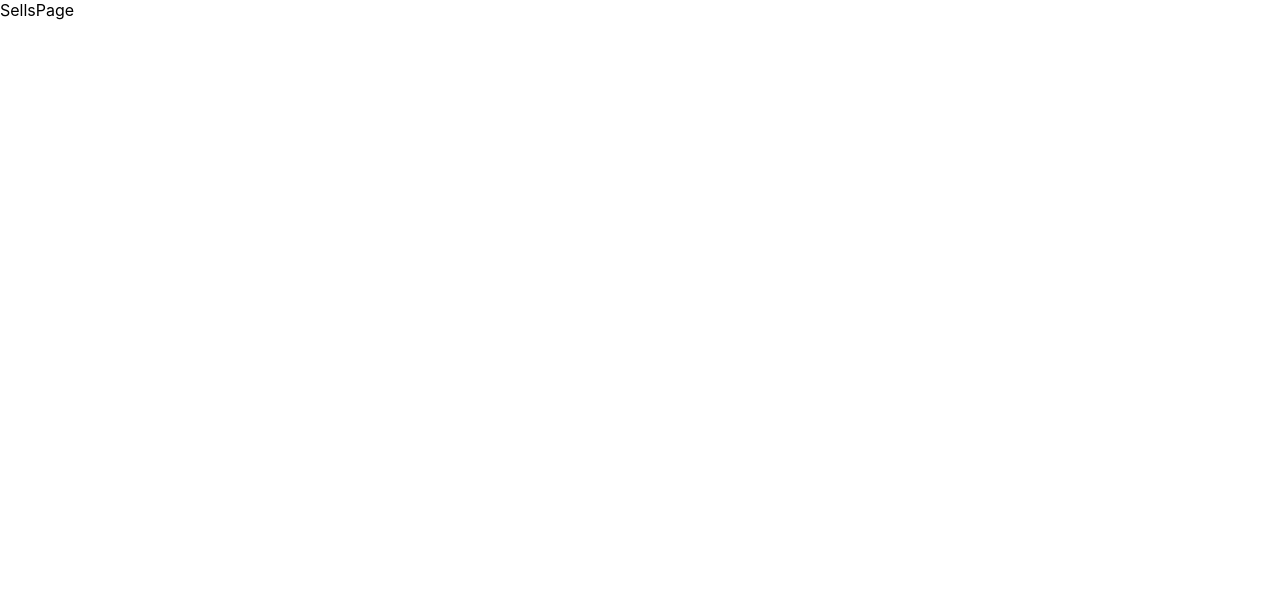
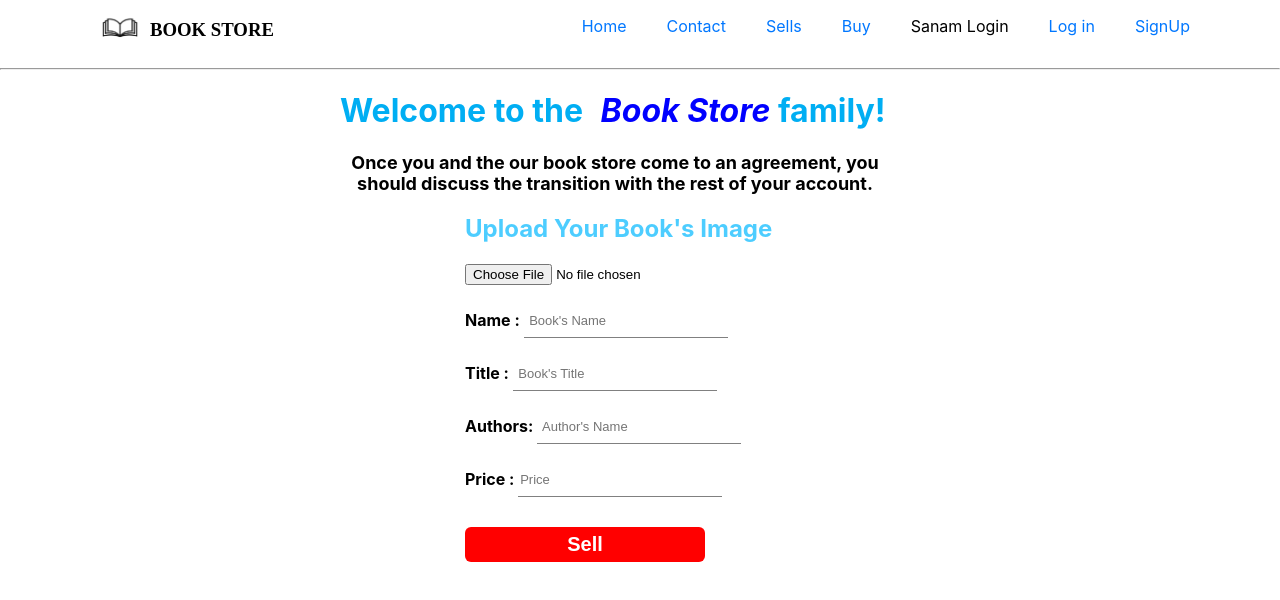
Before and after one commit to sudiptamang/book_store, a React (Create React App) app: page /sellspage in a window 1280 px wide. Shown: the top 600 px of the page. Built offline with nearby package versions, Linux system fonts and the light colour scheme.

Commit message:
Project about sell page

```diff
--- /dev/null
+++ b/src/pages/Sells/SellsPage.css
@@ -0,0 +1,56 @@
+.SellsContainers{
+width: 600px;
+height: auto;
+margin: 0 auto 0 auto;
+
+
+}
+.SellsPageWelCome{
+    color: rgb(0, 174, 243);
+}
+.WelCome{
+    color: blue;
+    font-style: italic;
+}
+.SellsContainer{
+    width: 350px;
+    height: auto;
+    margin: 0 auto 0 auto;
+    font-weight: bold;
+
+}
+.SellInfo{
+    font-size: 18px;
+    width: 550px;
+    height: auto;
+    text-align: center;
+    font-weight: bold;
+    margin-top: 20px;
+
+}
+.ImportImg{
+    color: rgba(0, 183, 255, 0.697);
+}
+
+.BookInfo{
+    width: 200px;
+    height: 30px;
+    border: 0;
+    border-style: none;
+    font-size: 13px;
+    border-bottom: 1px gray solid;
+    margin-top: 20px;
+    outline: none;
+
+}
+.SellsBtn{
+    width: 240px;
+    height: 35px;
+    font-size: 20px;
+    font-weight: bold;
+    background-color: red;
+    color: white;
+    border-radius: 6px;
+    border: none;
+    margin: 30px 0 50px 0;
+}
--- a/src/pages/Sells/SellsPage.jsx
+++ b/src/pages/Sells/SellsPage.jsx
@@ -1,6 +1,36 @@
 import React from "react";
+import  NavBar from "../../components/NavBar/NavBar";
+
+import "./SellsPage.css"
 
 const SellsPage = () => {
-  return <div>SellsPage</div>;
+  return <div>
+    <NavBar/>
+    <div className="SellsContainers">
+      <h1 className="SellsPageWelCome">Welcome to the <span className="WelCome">Book Store</span>  family!</h1>
+      <p className="SellInfo">Once you and the our book store come to an agreement, you should discuss the transition with the rest of your account.</p>
+     <div className="SellsContainer">
+      <h2 className="ImportImg">Upload Your Book's Image</h2>
+       <input type="file" id="file-input" width="40px"/>
+      <div>
+        Name : <input type="text" className=" BookInfo" placeholder=" Book's Name"/>
+      </div>
+      <div>
+       Title : <input type="text" className=" BookInfo" placeholder=" Book's Title"/>
+      </div>
+
+       <div>
+        Authors: <input type="text" className=" BookInfo" placeholder=" Author's Name"/>
+        </div>
+
+      <div>
+        Price : <input type="number" className="BookPrice BookInfo" placeholder="Price"/>
+      </div>
+      <button className="SellsBtn">Sell</button>
+     </div>
+    </div>
+
+
+  </div>;
 };
 export default SellsPage;
```
Also changed, not shown: src/components/topBar/TopBar.js (added, +13 -0 lines), src/components/topBar/topBar.css (added, +19 -0 lines).
